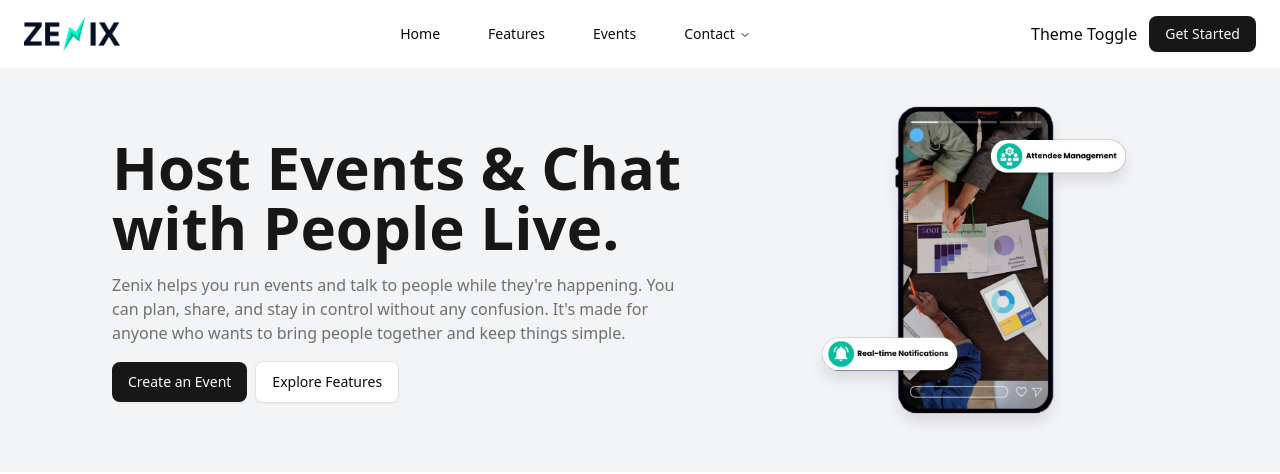
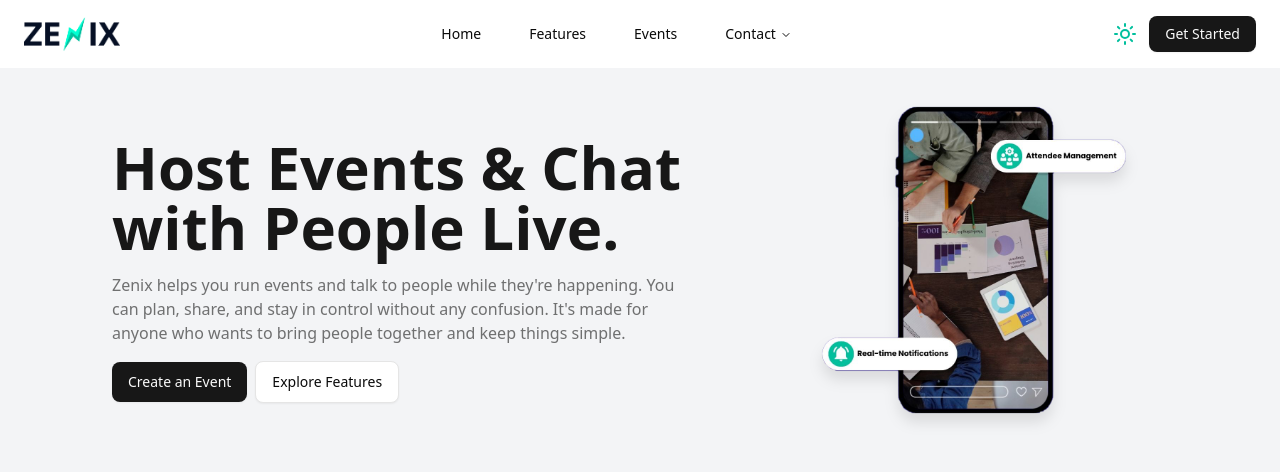
Before and after one commit to shawaiz-khan/zenix, a React (Vite) app in the folder client/: page / in a window 1280 px wide. Shown: the top 474 px of the page. Built offline with nearby package versions, Linux system fonts and the light colour scheme.

Commit message:
feat: Theme toggle added

```diff
--- a/client/src/components/index.ts
+++ b/client/src/components/index.ts
@@ -1,4 +1,5 @@
 export { default as NavBar } from "./navbar/index";
 export { default as Sheet } from "./sheet/index";
 export { default as CallToAction } from "./call-to-action/index";
+export { default as ThemeToggle } from "./theme-toggle/index";
 export * from "./ui";
--- a/client/src/components/navbar/index.tsx
+++ b/client/src/components/navbar/index.tsx
@@ -8,7 +8,7 @@ import {
     NavigationMenuLink,
 } from "@/lib";
 import { logo_dark, navLinks } from "./data";
-import { Button, ListItem, Sheet } from "@/components";
+import { Button, ListItem, Sheet, ThemeToggle } from "@/components";
 import { Menu } from "lucide-react";
 
 const Navbar = () => {
@@ -98,7 +98,7 @@ const Navbar = () => {
                 </Sheet>
 
                 <div className="flex items-center gap-3">
-                    <h1>Theme Toggle</h1>
+                    <ThemeToggle />
                     <Button
                         label="Get Started"
                         customClasses="hidden md:block"
--- /dev/null
+++ b/client/src/components/theme-toggle/index.tsx
@@ -0,0 +1,18 @@
+import { useTheme } from "@/hooks";
+import { Moon, Sun } from "lucide-react";
+
+const ThemeToggle: React.FC = () => {
+    const { theme, toggleTheme } = useTheme();
+
+    return (
+        <button
+            title="Toggle theme"
+            className="cursor-pointer text-accent-brand-dark"
+            onClick={() => toggleTheme()}
+        >
+            {theme === "light" ? <Sun /> : <Moon />}
+        </button>
+    )
+}
+
+export default ThemeToggle;
--- /dev/null
+++ b/client/src/contexts/index.ts
@@ -0,0 +1 @@
+export * from "./theme-context";
--- /dev/null
+++ b/client/src/contexts/theme-context.tsx
@@ -0,0 +1,29 @@
+import { createContext, useState, type ReactNode } from "react";
+
+interface IThemeContext {
+    theme: "light" | "dark";
+    toggleTheme: () => void;
+}
+
+interface ThemeProviderProps {
+    children: ReactNode;
+}
+
+const ThemeContext = createContext<IThemeContext | undefined>(undefined);
+
+const ThemeProvider: React.FC<ThemeProviderProps> = ({ children }) => {
+    const [theme, setTheme] = useState<"light" | "dark">("light");
+
+    const toggleTheme = () => {
+        setTheme((prev: string) => (prev === "light" ? "dark" : "light"));
+    };
+
+    return (
+        <ThemeContext.Provider value={{ theme, toggleTheme }}>
+            {children}
+        </ThemeContext.Provider>
+    );
+};
+
+
+export { ThemeProvider, ThemeContext };
--- /dev/null
+++ b/client/src/hooks/index.ts
@@ -0,0 +1 @@
+export { default as useTheme } from "./useTheme";
--- /dev/null
+++ b/client/src/hooks/useTheme.tsx
@@ -0,0 +1,10 @@
+import { ThemeContext } from "@/contexts";
+import { useContext } from "react";
+
+const useTheme = () => {
+    const context = useContext(ThemeContext);
+    if (!context) throw new Error("useTheme must be used within a ThemeProvider");
+    return context;
+};
+
+export default useTheme;
```
Also changed, not shown: client/src/App.tsx (+4 -6 lines).
